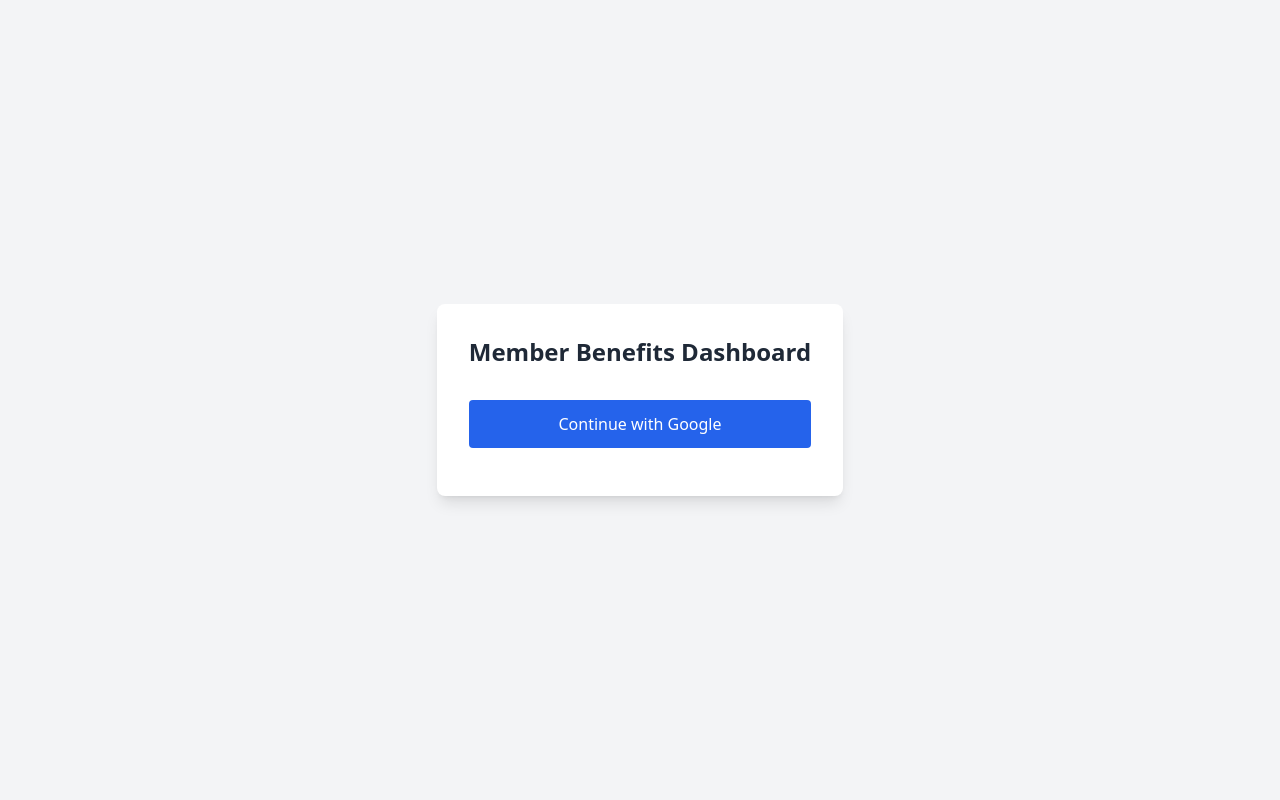
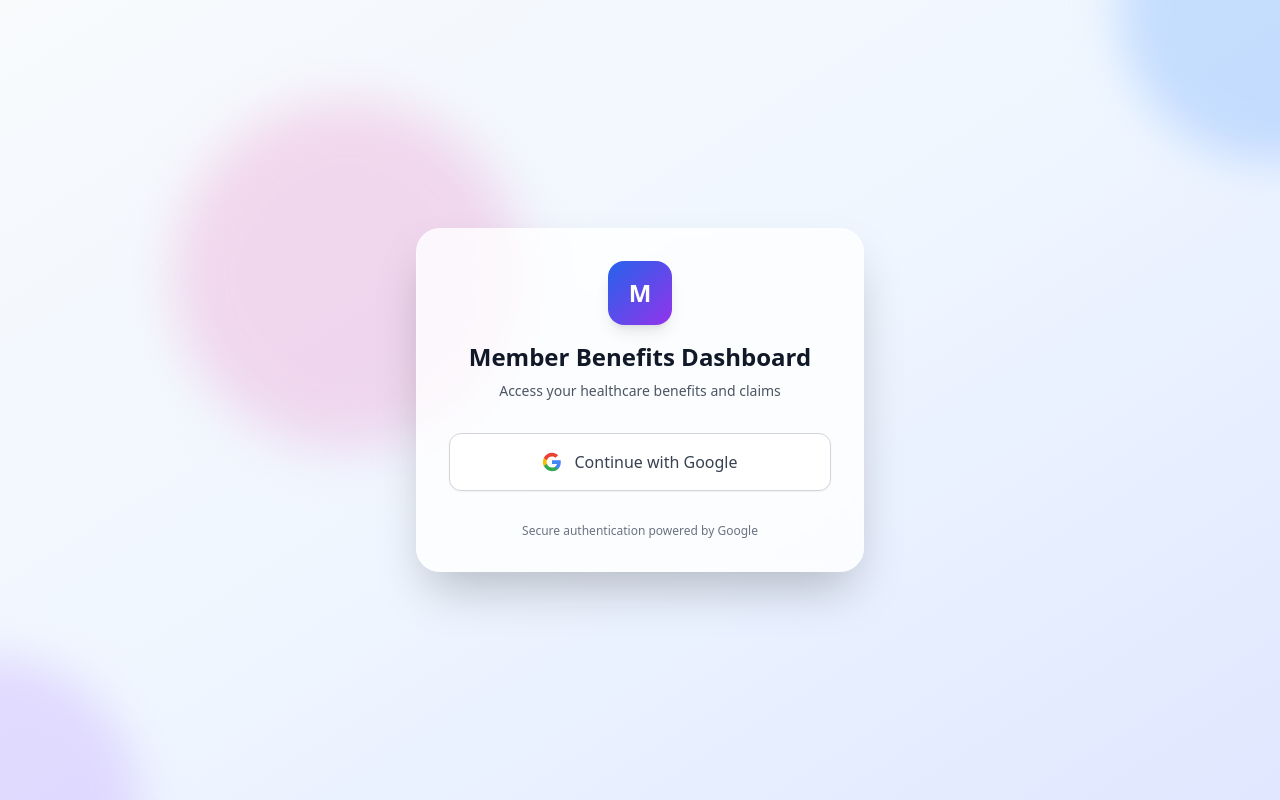
Before and after one commit to York-Solutions-B2E/member-benefits-two, a React (Create React App) app in the folder frontend/: page /login in a window 1280 px wide. Built offline with nearby package versions, Linux system fonts and the light colour scheme; no server answers.

Commit message:
FEAT: Login restyle & documentation

```diff
--- a/frontend/src/components/Login.tsx
+++ b/frontend/src/components/Login.tsx
@@ -20,31 +20,104 @@
   };
 
   return (
-    <div className="flex justify-center items-center min-h-screen bg-gray-100">
-      <div className="bg-white p-8 rounded-lg shadow-lg text-center min-w-[300px]">
-        <h1 className="mb-8 text-gray-800 text-2xl font-semibold">
+    <div className="min-h-screen bg-gradient-to-br from-slate-50 via-blue-50 to-indigo-100 flex items-center justify-center p-4">
+      {/* Background Pattern */}
+      <div className="absolute inset-0 overflow-hidden">
+        <div className="absolute -top-40 -right-40 w-80 h-80 bg-blue-200 rounded-full mix-blend-multiply filter blur-xl opacity-70 animate-blob"></div>
+        <div className="absolute -bottom-40 -left-40 w-80 h-80 bg-purple-200 rounded-full mix-blend-multiply filter blur-xl opacity-70 animate-blob animation-delay-2000"></div>
+        <div className="absolute top-40 left-40 w-80 h-80 bg-pink-200 rounded-full mix-blend-multiply filter blur-xl opacity-70 animate-blob animation-delay-4000"></div>
+      </div>
+
+      <div className="relative z-10 w-full max-w-md">
+        {/* Main Login Card */}
+        <div className="bg-white/80 backdrop-blur-sm rounded-3xl shadow-2xl border border-white/20 p-8">
+          {/* Logo/Brand Section */}
+          <div className="text-center mb-8">
+            <div className="w-16 h-16 bg-gradient-to-br from-blue-600 to-purple-600 rounded-2xl flex items-center justify-center mx-auto mb-4 shadow-lg">
+              <span className="text-white font-bold text-2xl">M</span>
+            </div>
+            <h1 className="text-2xl font-bold text-gray-900 mb-2">
               Member Benefits Dashboard
             </h1>
+            <p className="text-gray-600 text-sm">
+              Access your healthcare benefits and claims
+            </p>
+          </div>
 
-        {/* AC1: "Continue with Google" action that starts OIDC Authorization Code Flow */}
+          {/* Google Login Button */}
           <button
             onClick={handleGoogleLogin}
             disabled={loading}
-          className="bg-blue-600 hover:bg-blue-700 disabled:bg-blue-400 text-white border-none py-3 px-6 rounded text-base cursor-pointer w-full mb-4 transition-colors duration-200"
+            className="w-full bg-white hover:bg-gray-50 disabled:bg-gray-100 text-gray-700 border border-gray-300 py-4 px-6 rounded-xl text-base font-medium cursor-pointer transition-all duration-200 flex items-center justify-center space-x-3 shadow-sm hover:shadow-md disabled:cursor-not-allowed group"
           >
-          {loading ? 'Signing in...' : 'Continue with Google'}
+            {loading ? (
+              <>
+                <div className="animate-spin rounded-full h-5 w-5 border-b-2 border-gray-600"></div>
+                <span>Signing in...</span>
+              </>
+            ) : (
+              <>
+                {/* Google Logo SVG */}
+                <svg className="w-5 h-5" viewBox="0 0 24 24">
+                  <path fill="#4285F4" d="M22.56 12.25c0-.78-.07-1.53-.2-2.25H12v4.26h5.92c-.26 1.37-1.04 2.53-2.21 3.31v2.77h3.57c2.08-1.92 3.28-4.74 3.28-8.09z"/>
+                  <path fill="#34A853" d="M12 23c2.97 0 5.46-.98 7.28-2.66l-3.57-2.77c-.98.66-2.23 1.06-3.71 1.06-2.86 0-5.29-1.93-6.16-4.53H2.18v2.84C3.99 20.53 7.7 23 12 23z"/>
+                  <path fill="#FBBC05" d="M5.84 14.09c-.22-.66-.35-1.36-.35-2.09s.13-1.43.35-2.09V7.07H2.18C1.43 8.55 1 10.22 1 12s.43 3.45 1.18 4.93l2.85-2.22.81-.62z"/>
+                  <path fill="#EA4335" d="M12 5.38c1.62 0 3.06.56 4.21 1.64l3.15-3.15C17.45 2.09 14.97 1 12 1 7.7 1 3.99 3.47 2.18 7.07l3.66 2.84c.87-2.6 3.3-4.53 6.16-4.53z"/>
+                </svg>
+                <span>Continue with Google</span>
+              </>
+            )}
           </button>
 
-        {/* AC3: On authentication error, show a non-blocking inline message */}
+          {/* Error Message */}
           {error && (
-          <div className="text-red-600 text-sm mt-4">
-            {error}
+            <div className="mt-4 p-3 bg-red-50 border border-red-200 rounded-lg">
+              <div className="flex items-center">
+                <svg className="w-4 h-4 text-red-500 mr-2" fill="none" stroke="currentColor" viewBox="0 0 24 24">
+                  <path strokeLinecap="round" strokeLinejoin="round" strokeWidth={2} d="M12 8v4m0 4h.01M21 12a9 9 0 11-18 0 9 9 0 0118 0z" />
+                </svg>
+                <span className="text-red-700 text-sm">{error}</span>
+              </div>
             </div>
           )}
+
+          {/* Footer */}
+          <div className="mt-8 text-center">
+            <p className="text-xs text-gray-500">
+              Secure authentication powered by Google
+            </p>
           </div>
+        </div>
+      </div>
+
+      {/* Custom CSS for animations */}
+      <style>{`
+        @keyframes blob {
+          0% {
+            transform: translate(0px, 0px) scale(1);
+          }
+          33% {
+            transform: translate(30px, -50px) scale(1.1);
+          }
+          66% {
+            transform: translate(-20px, 20px) scale(0.9);
+          }
+          100% {
+            transform: translate(0px, 0px) scale(1);
+          }
+        }
+        .animate-blob {
+          animation: blob 7s infinite;
+        }
+        .animation-delay-2000 {
+          animation-delay: 2s;
+        }
+        .animation-delay-4000 {
+          animation-delay: 4s;
+        }
+      `}</style>
     </div>
   );
 };
 
-
 export default Login;
```
Also changed, not shown: 1 other file (tests, documents, lock files or other folders). Lines whose indentation alone changed are shown as unchanged.
